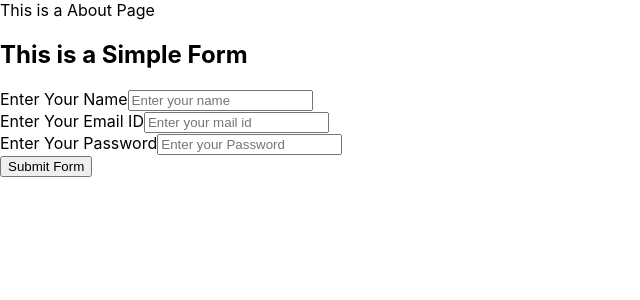
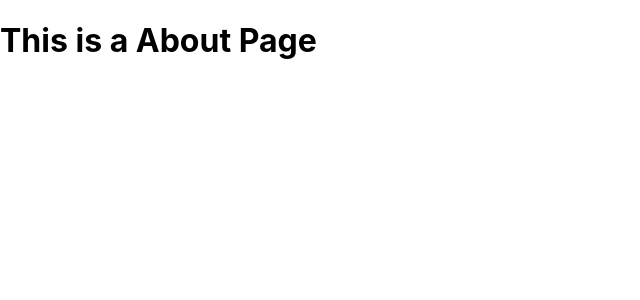
Before and after one commit to Muthusakthivel/Fita-React-22, a React (Create React App) app: page /about in a window 1280 px wide. Shown: the top 300 px of the page, without its empty margins (0-640 px from the left). Built offline with nearby package versions, Linux system fonts and the light colour scheme.

Commit message:
useState

```diff
--- a/src/components/form.js
+++ b/src/components/form.js
@@ -3,33 +3,42 @@ import { useState } from "react";
 
 const Form = () => {
 
-    const [userName, setUserName] = useState();
+    const [loginForm, setLoginForm] = useState({
+        userName: "",
+        email: "",
+        password: ""
+    });
 
     const handleInput = (event) => {
-        console.log(event.target.value);
+        setLoginForm({...loginForm, [event.target.name]: event.target.value})
     }
     const onSubmit = (event) => {
-        setUserName(event.target.value);
+       console.log(loginForm);
     }
     return(
         <div>
             <h2> This is a Simple Form</h2>
-            <div>
-                <label>Enter Your Name</label>
-                <input type="text" placeholder="Enter your name"  name="userName" onChange={handleInput}/>
+            <h2>The Username is {loginForm.userName}</h2>
+            <h2>The User Email is {loginForm.email}</h2>
+            <h2>The User Password is {loginForm.password}</h2>
+            <div className="space">
+                <label className="label">Enter Your Name</label>
+                <input type="text" placeholder="Enter your name"   onChange={handleInput} name="userName"/>
                 <br></br>
             </div>
-            <div>
-                <label>Enter Your Email ID</label>
-                <input type="email" placeholder="Enter your mail id"/>
+            <div className="space">
+                <label className="label">Enter Your Email ID</label>
+                <input type="email" placeholder="Enter your mail id" name="email" onChange={handleInput}/>
                 <br></br>
             </div>
-            <div>
-                <label>Enter Your Password</label>
-                <input type="password" placeholder="Enter your Password"/>
+            <div className="space">
+                <label className="label">Enter Your Password</label>
+                <input type="password" placeholder="Enter your Password" name="password" onChange={handleInput}/>
                 <br></br>
             </div>
+            <div className="space">
             <button onClick={() => onSubmit()}>Submit Form</button>
+            </div>
         </div>
     )
 }
--- a/src/pages/about.js
+++ b/src/pages/about.js
@@ -1,11 +1,23 @@
-import React from "react";
-import Form from "../components/form";
+import React from 'react';
 
-const About = () => {
+//ES6
+const App = () => {
     return(
-        <div>This is a About Page
-            <Form/>
+        <div>
+
+            <h1>This is a About Page</h1>
         </div>
     )
 }
-export default About;
+
+
+
+// ES5 syntax
+// function About(){
+//     return(
+//         <div>
+//             <h1>This is a About Page</h1>
+//         </div>
+//     )
+// }
+export default App;
--- /dev/null
+++ b/src/styles/ui-styles.css
@@ -0,0 +1,96 @@
+*,::after*, ::before{
+    box-sizing: border-box;
+  }
+  #root{
+    height: 100vh;
+  }
+  .lable{
+      display: inline-block;
+      width: 175px;
+    }
+
+    .space{
+      margin-top: 10px;
+      margin-bottom: 10px;
+      margin-left: 20px;
+    }
+
+    .password-icon{
+      width: 35px;
+    }
+
+    .container{
+      height: 100vh;
+      box-sizing: border-box;
+    }
+
+    .header{
+      height: 7rem;
+      border: 3px solid red;
+      box-sizing: border-box;
+    }
+
+    .main-content{
+      height: 80vh;
+      border: 3px solid red;
+      box-sizing: border-box;
+      display: flex;
+      flex-direction: row;
+    }
+
+    .sidebar{
+      width: 20%;
+      border: 3px solid blue;
+    }
+
+    .content{
+      width: 80%;
+      border: 3px solid blueviolet;
+    }
+
+    .register-lable{
+      width: 225px;
+      display: inline-block;
+      font-size: 22px;
+    }
+
+    .register-input{
+      font-size: 22px;
+      width: 300px;
+    }
+
+    .error{
+      color: red;
+      font-size: 13px;
+    }
+
+    .input-error{
+      border: 2px solid red;
+    }
+    #customers {
+      font-family: Arial, Helvetica, sans-serif;
+      border-collapse: collapse;
+      width: 100%;
+    }
+
+    #customers td, #customers th {
+      border: 1px solid #ddd;
+      padding: 8px;
+    }
+
+    #customers tr:nth-child(even){background-color: #f2f2f2;}
+
+    #customers tr:hover {background-color: #ddd;}
+
+    #customers th {
+      padding-top: 12px;
+      padding-bottom: 12px;
+      text-align: left;
+      background-color: #04AA6D;
+      color: white;
+    }
+
+    .avatar{
+      width: 50px;
+      border-radius: 50px;
+    }
```
